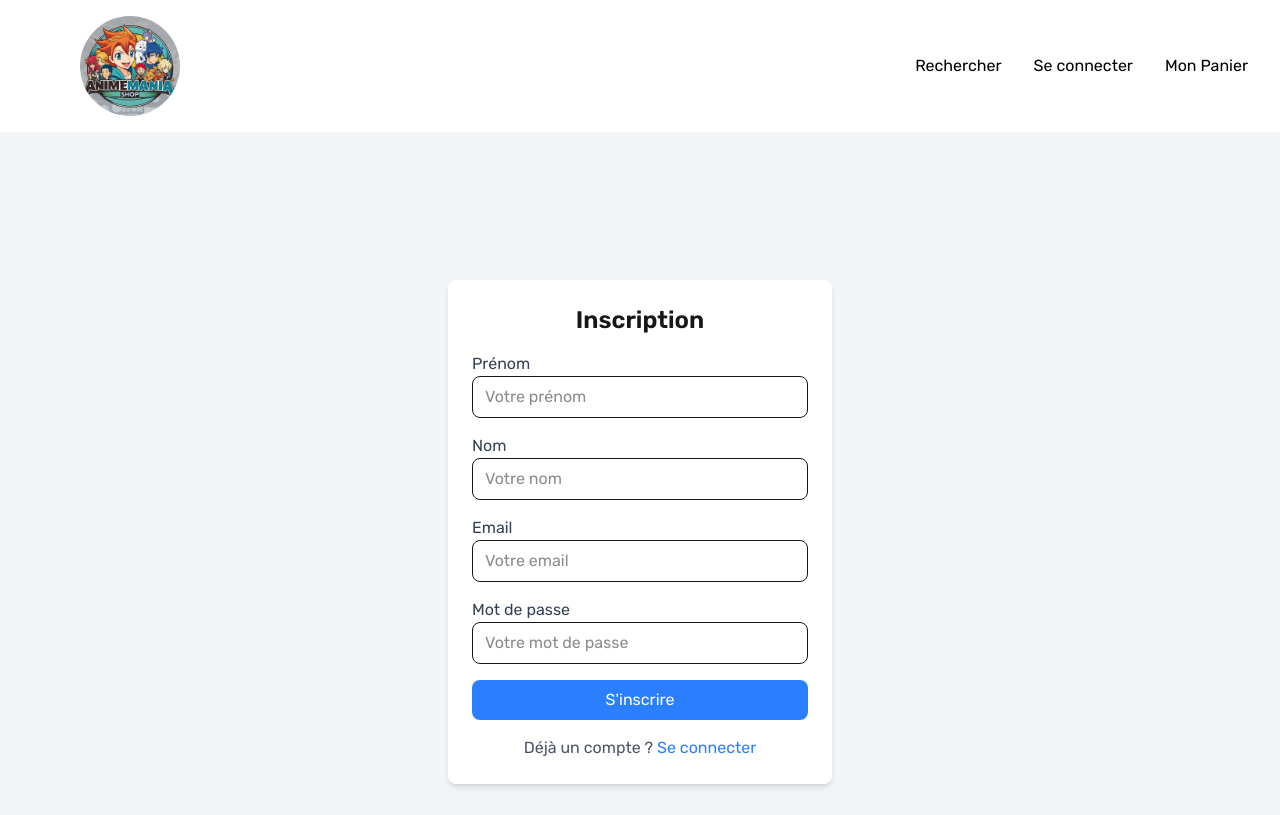
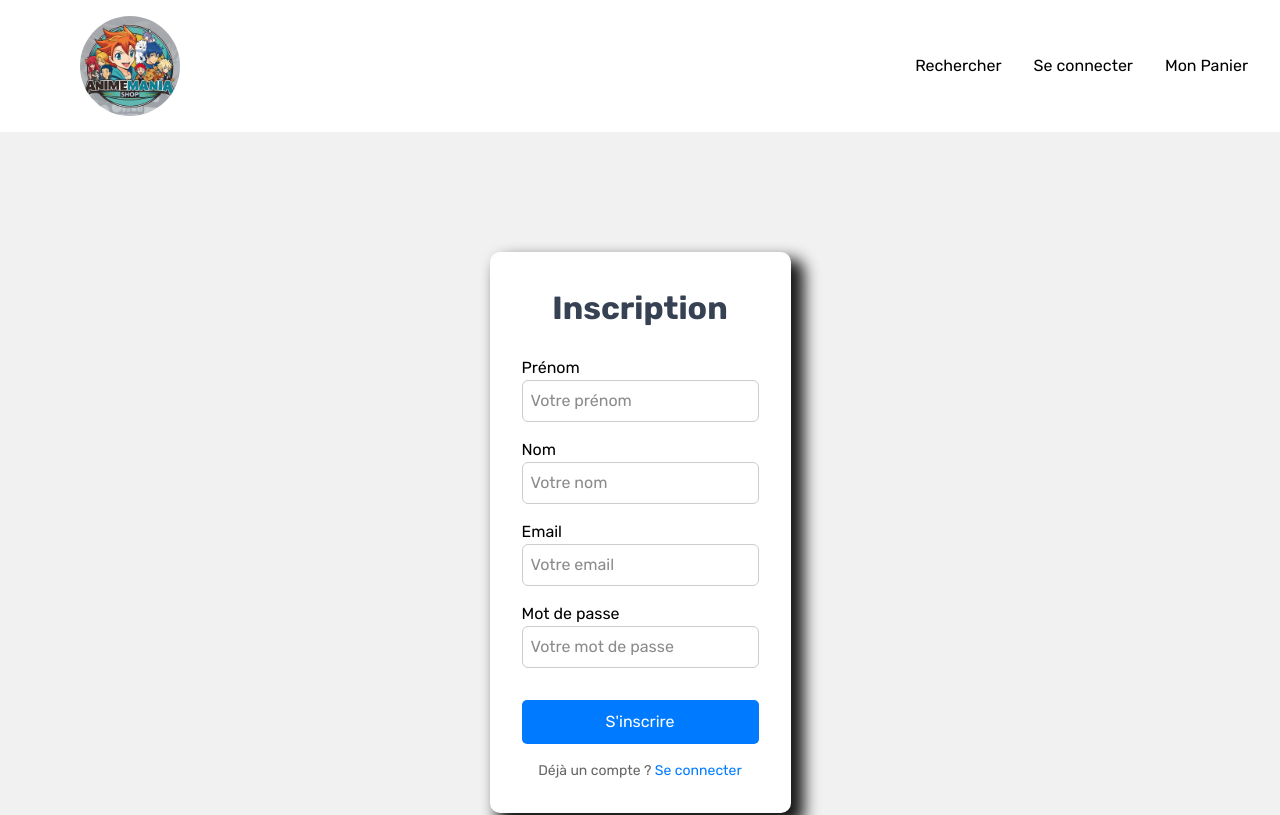
Before and after one commit to YannCrt/AnimeManiaShop, a Next.js app in the folder animemaniashop/: page /signup in a window 1280 px wide. Shown: the top 815 px of the page. Built offline with nearby package versions, Linux system fonts and the light colour scheme.

Commit message:
Update css login and signup pages

```diff
--- a/animemaniashop/src/app/globals.css
+++ b/animemaniashop/src/app/globals.css
@@ -90,3 +90,85 @@ body {
 .nav-links ul li:last-child {
   margin-right: 2rem;
 }
+
+.login-page {
+  display: flex;
+  flex-direction: column;
+  justify-content: center;
+  align-items: center;
+  background-color: rgb(241, 241, 241);
+  height: 100vh;
+}
+
+.login-container {
+  display: flex;
+  flex-direction: column;
+  justify-content: center;
+  align-items: center;
+  box-shadow: 10px 10px 15px 3px;
+  background-color: #ffffff;
+  border-radius: 10px;
+  padding: 2rem;
+}
+
+.login-container h2 {
+  font-size: xx-large;
+  font-weight: bold;
+  color: var(--color-gray-700);
+  margin-bottom: 24px;
+}
+
+.login-input {
+  margin-bottom: 16px;
+}
+
+.login-input label {
+  display: block;
+  color: black;
+}
+
+.login-input input {
+  display: block;
+  width: 100%;
+  padding: 0.5rem;
+  border-radius: 6px;
+  border: 1px solid #ccc;
+}
+
+.login-input input:hover {
+  display: block;
+  width: 100%;
+  color: #000000;
+}
+
+.login-input input:focus {
+  border-color: #007bff;
+  outline: none;
+}
+.login-button {
+  width: 100%;
+  background-color: #007bff;
+  color: white;
+  padding: 10px;
+  border: none;
+  border-radius: 5px;
+  cursor: pointer;
+  transition: background 0.3s;
+  margin-top: 1rem;
+}
+.login-button:hover {
+  background-color: #0056b3;
+}
+.login-footer {
+  text-align: center;
+  margin-top: 1rem;
+  font-size: 14px;
+  color: #666;
+}
+.login-footer a {
+  color: #007bff;
+  text-decoration: none;
+}
+.login-footer a:hover {
+  text-decoration: underline;
+}
--- a/animemaniashop/src/app/login/page.jsx
+++ b/animemaniashop/src/app/login/page.jsx
@@ -2,40 +2,24 @@ import React from "react";
 
 function page() {
   return (
-    <div className="flex items-center justify-center min-h-screen bg-gray-100">
-      <div className="bg-white p-8 rounded-lg shadow-lg w-96">
-        <h2 className="text-2xl font-bold text-gray-700 mb-6 text-center">
-          Connexion
-        </h2>
+    <div className="login-page ">
+      <div className="login-container">
+        <h2>Connexion</h2>
         <form>
-          <div className="mb-4">
-            <label className="block text-gray-700">Email</label>
-            <input
-              type="email"
-              className="w-full px-4 py-2 border rounded-lg focus:outline-none focus:ring-2 focus:ring-blue-400"
-              placeholder="Entrez votre email"
-            />
+          <div className="login-input">
+            <label>Email</label>
+            <input type="email" placeholder="Entrez votre email" />
           </div>
-          <div className="mb-4">
-            <label className="block text-gray-700">Mot de passe</label>
-            <input
-              type="password"
-              className="w-full px-4 py-2 border rounded-lg focus:outline-none focus:ring-2 focus:ring-blue-400"
-              placeholder="Entrez votre mot de passe"
-            />
+          <div className="login-input">
+            <label>Mot de passe</label>
+            <input type="password" placeholder="Entrez votre mot de passe" />
           </div>
-          <button
-            type="submit"
-            className="w-full bg-blue-500 text-white py-2 rounded-lg hover:bg-blue-600 transition duration-200"
-          >
+          <button type="submit" className="login-button">
             Se connecter
           </button>
         </form>
-        <p className="text-center text-sm text-gray-600 mt-4">
-          Pas encore inscrit ?{" "}
-          <a href="/signup" className="text-blue-500 hover:underline">
-            Créer un compte
-          </a>
+        <p className="login-footer">
+          Pas encore inscrit ? <a href="/signup">Créer un compte</a>
         </p>
       </div>
     </div>
--- a/animemaniashop/src/app/signup/page.jsx
+++ b/animemaniashop/src/app/signup/page.jsx
@@ -2,51 +2,34 @@ import React from "react";
 
 function page() {
   return (
-    <div className="flex items-center justify-center min-h-screen bg-gray-100">
-      <div className="bg-white p-6 rounded-lg shadow-md w-96">
-        <h2 className="text-2xl font-semibold text-center mb-4">Inscription</h2>
+    <div className="login-page">
+      <div className="login-container">
+        <h2>Inscription</h2>
         <form>
-          <div className="mb-4">
+          <div className="login-input">
             <label className="block text-gray-700">Prénom</label>
-            <input
-              type="text"
-              className="w-full px-3 py-2 border rounded-lg"
-              placeholder="Votre prénom"
-            />
+            <input type="text" placeholder="Votre prénom" />
           </div>
-          <div className="mb-4">
-            <label className="block text-gray-700">Nom</label>
+          <div className="login-input">
+            <label>Nom</label>
             <input
               type="text"
               className="w-full px-3 py-2 border rounded-lg"
               placeholder="Votre nom"
             />
           </div>
-          <div className="mb-4">
-            <label className="block text-gray-700">Email</label>
-            <input
-              type="email"
-              className="w-full px-3 py-2 border rounded-lg"
-              placeholder="Votre email"
-            />
+          <div className="login-input">
+            <label>Email</label>
+            <input type="email" placeholder="Votre email" />
           </div>
-          <div className="mb-4">
-            <label className="block text-gray-700">Mot de passe</label>
-            <input
-              type="password"
-              className="w-full px-3 py-2 border rounded-lg"
-              placeholder="Votre mot de passe"
-            />
+          <div className="login-input">
+            <label>Mot de passe</label>
+            <input type="password" placeholder="Votre mot de passe" />
           </div>
-          <button className="w-full bg-blue-500 text-white py-2 rounded-lg hover:bg-blue-600">
-            S'inscrire
-          </button>
+          <button className="login-button">S'inscrire</button>
         </form>
-        <p className="text-center text-gray-600 mt-4">
-          Déjà un compte ?{" "}
-          <a href="/login" className="text-blue-500">
-            Se connecter
-          </a>
+        <p className="login-footer">
+          Déjà un compte ? <a href="/login">Se connecter</a>
         </p>
       </div>
     </div>
```
